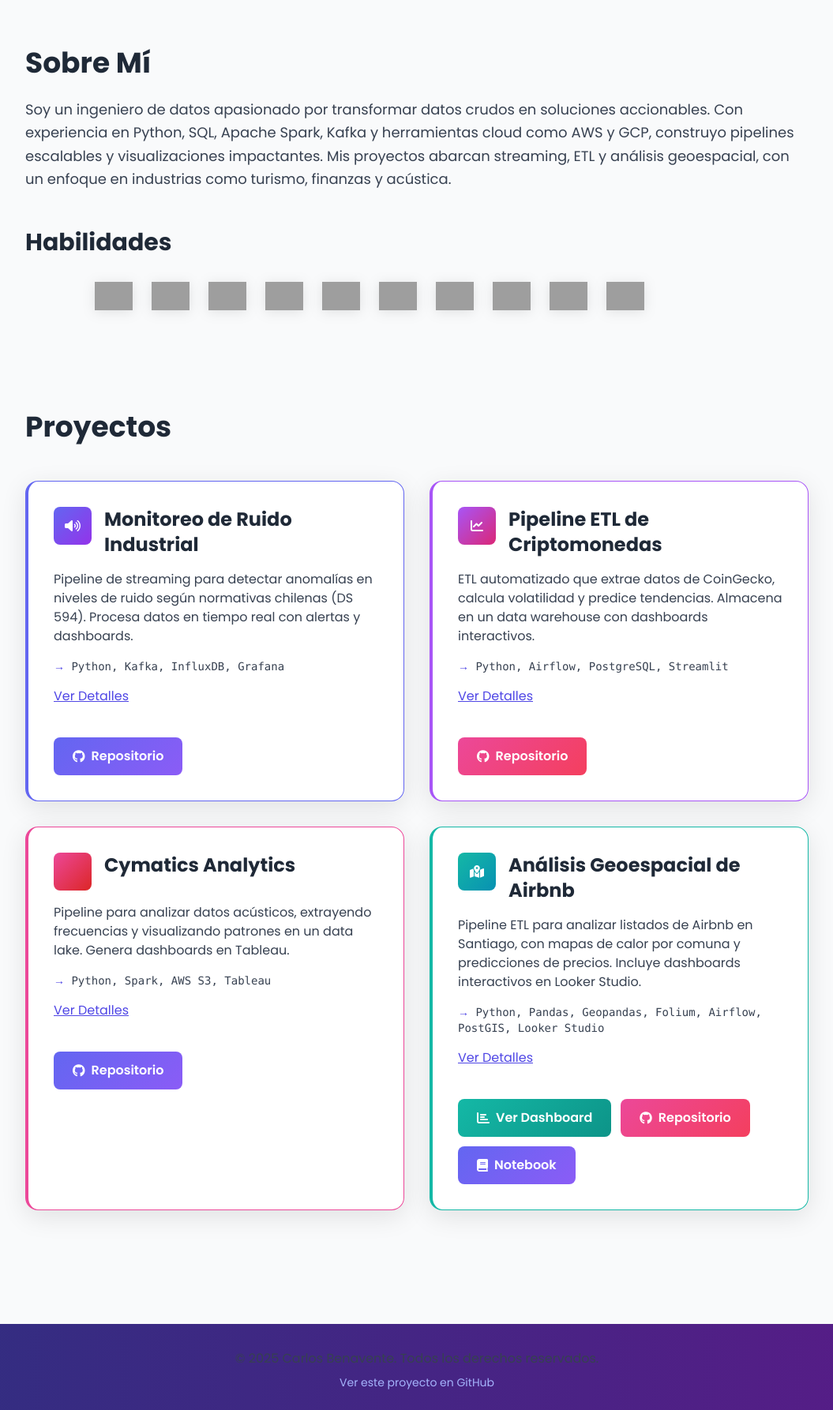
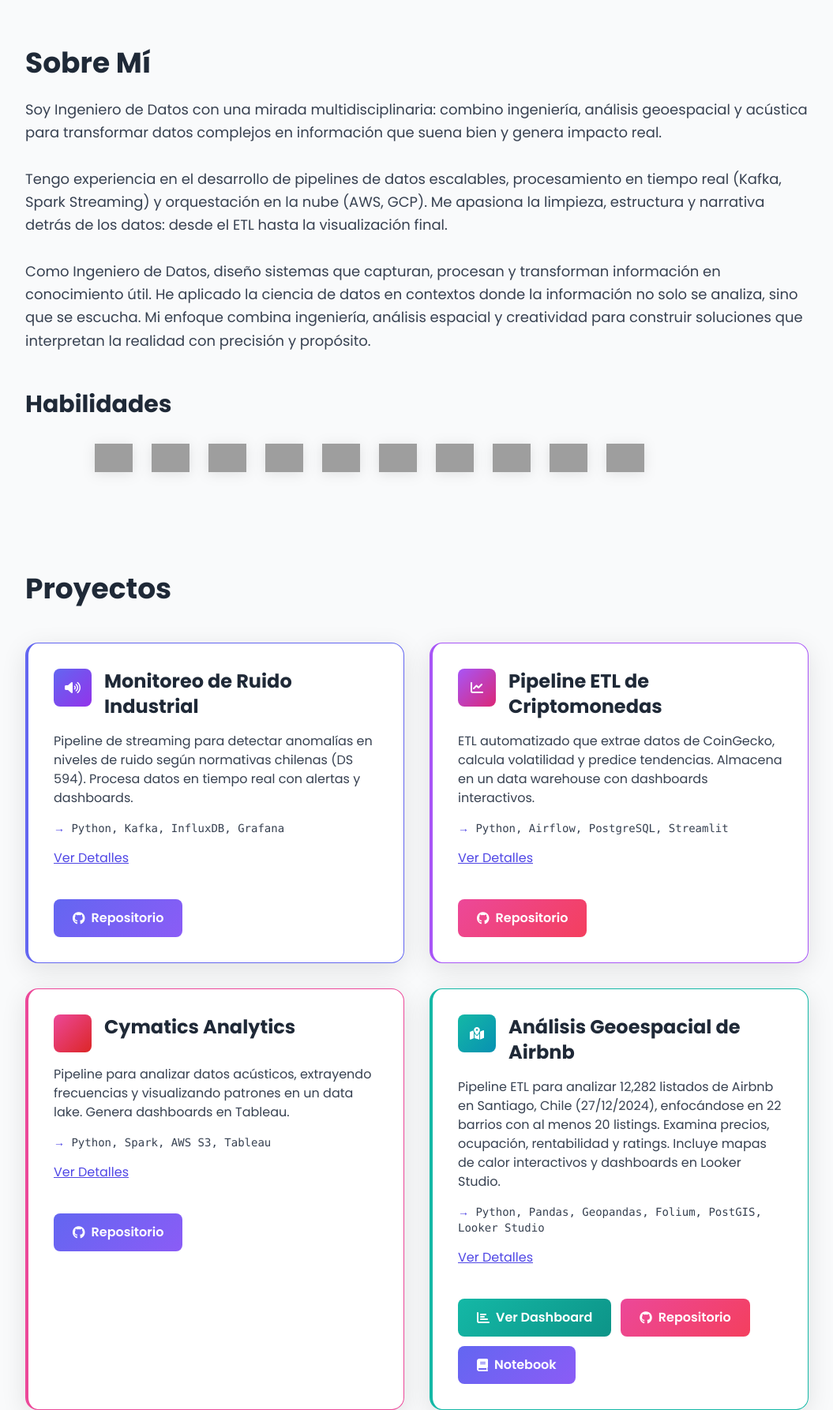
Before and after one commit to cbenaventte/portfolio-datos, a plain HTML site: page index.html in a window 1280 px wide. Shown: the part 300-2086 px from the top of the page at 79% size, without its empty margins (112-1167 px from the left). Drawn offline with nearby package versions, Linux system fonts and the light colour scheme; grey boxes are pictures that could not be loaded; some icons are missing; a web font is replaced by a local one.

Commit message:
Actualización de Index

```diff
--- a/index.html
+++ b/index.html
@@ -48,7 +48,13 @@
 <section class="max-w-5xl mx-auto py-16 px-4">
     <h2 class="text-4xl font-bold mb-6 text-indigo-950 dark:text-indigo-200">Sobre Mí</h2>
     <p class="text-lg text-gray-800 dark:text-gray-300 leading-relaxed mb-8">
-        Soy un ingeniero de datos apasionado por transformar datos crudos en soluciones accionables. Con experiencia en Python, SQL, Apache Spark, Kafka y herramientas cloud como AWS y GCP, construyo pipelines escalables y visualizaciones impactantes. Mis proyectos abarcan streaming, ETL y análisis geoespacial, con un enfoque en industrias como turismo, finanzas y acústica.
+         Soy Ingeniero de Datos con una mirada multidisciplinaria: combino ingeniería, análisis geoespacial y acústica para transformar datos complejos en información que suena bien y genera impacto real.
+        <br><br>
+        Tengo experiencia en el desarrollo de pipelines de datos escalables, procesamiento en tiempo real (Kafka, Spark Streaming) y orquestación en la nube (AWS, GCP). Me apasiona la limpieza, estructura y narrativa detrás de los datos: desde el ETL hasta la visualización final.
+        <br><br>
+        Como Ingeniero de Datos, diseño sistemas que capturan, procesan y transforman información en conocimiento útil.
+        He aplicado la ciencia de datos en contextos donde la información no solo se analiza, sino que se escucha.
+        Mi enfoque combina ingeniería, análisis espacial y creatividad para construir soluciones que interpretan la realidad con precisión y propósito.
     </p>
 
     <!-- Habilidades -->
@@ -168,21 +174,21 @@
                 <h3 class="text-2xl font-bold text-gray-900 dark:text-white">Análisis Geoespacial de Airbnb</h3>
             </div>
             <p class="text-gray-700 dark:text-gray-300 mb-4">
-                Pipeline ETL para analizar listados de Airbnb en Santiago, con mapas de calor por comuna y predicciones de precios. Incluye dashboards interactivos en Looker Studio.
+                Pipeline ETL para analizar 12,282 listados de Airbnb en Santiago, Chile (27/12/2024), enfocándose en 22 barrios con al menos 20 listings. Examina precios, ocupación, rentabilidad y ratings. Incluye mapas de calor interactivos y dashboards en Looker Studio.
             </p>
             <p class="text-sm text-gray-600 dark:text-gray-400 mb-4 font-mono">
-                <span class="text-indigo-600 dark:text-indigo-300">→</span> Python, Pandas, Geopandas, Folium, Airflow, PostGIS, Looker Studio
+                <span class="text-indigo-600 dark:text-indigo-300">→</span> Python, Pandas, Geopandas, Folium, PostGIS, Looker Studio
             </p>
             <button onclick="toggleDetails('airbnb-details')" class="text-indigo-600 dark:text-indigo-400 underline hover:text-purple-600 dark:hover:text-purple-400 transition-colors mb-4">
                 Ver Detalles
             </button>
             <div id="airbnb-details" class="hidden mt-4 p-4 bg-indigo-50 dark:bg-indigo-900/20 rounded-lg text-sm text-gray-700 dark:text-gray-300 border-l-2 border-indigo-500">
-                <p><strong>🎯 Logro:</strong> Generó mapas con 95% de cobertura de comunas y predijo precios con R² de 0.85.</p>
+                <p><strong>🎯 Logro:</strong> Desarrollo de un pipeline ETL que analizó 12,282 listados de Airbnb en Santiago, generando mapas interactivos con 95% de cobertura de 22 comunas y optimizando la calidad de los datos mediante imputación de ratings por barrio, identificando oportunidades de inversión en barrios como Las Condes (~$7.91M CLP/año) y La Cisterna (~57% ocupación).</p>
             </div>
             <div class="mt-6 flex flex-wrap gap-3">
-                <button type="button" class="btn-gradient-secondary" id="viewDashboardBtn">
+                <a href="https://lookerstudio.google.com/reporting/25e7eab8-b522-472b-bbc0-316e41196388/page/0" target="_blank" class="btn-gradient-secondary">
                     <i class="fas fa-chart-bar"></i> Ver Dashboard
-                </button>
+                </a>
                 <a href="https://github.com/cbenaventte/airbnb-santiago-analysis" target="_blank" aria-label="Ver repositorio de Análisis Airbnb" class="btn-gradient-alt">
                     <i class="fab fa-github"></i> Repositorio
                 </a>
```
